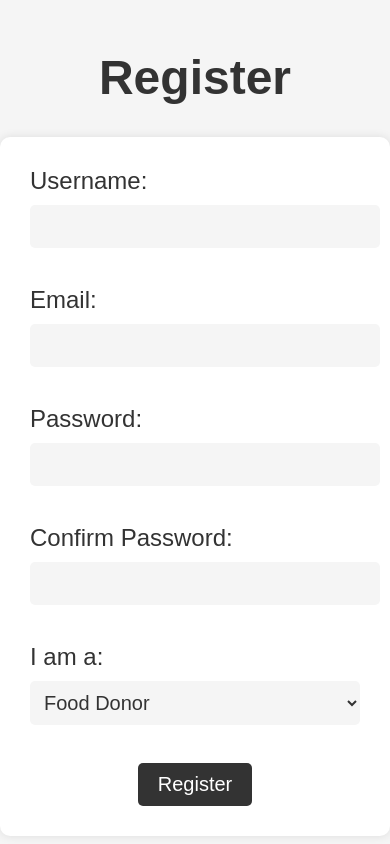
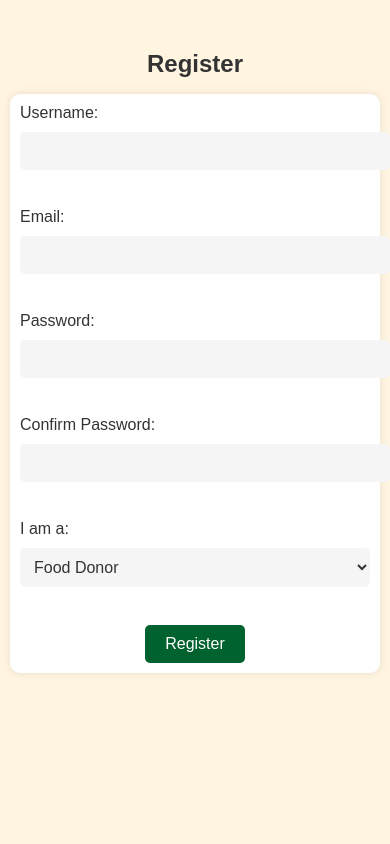
Before and after one commit to Diksha4248/google-try, a Flask app: page /register in a window 390 px wide. Run offline with Flask 2, Linux system fonts and the light colour scheme.

Commit message:
frontend changes

```diff
--- a/templates/register.html
+++ b/templates/register.html
@@ -2,10 +2,11 @@
 <html>
   <head>
     <title>Register</title>
+    <meta name="viewport" content="width=device-width, initial-scale=1.0">
     <style>
       body {
         font-family: Arial, sans-serif;
-        background-color: #f5f5f5;
+        background-color: #fff5e1;
         margin: 0;
         padding: 0;
       }
@@ -54,7 +55,7 @@
         border-radius: 5px;
         text-decoration: none;
         color: #fff;
-        background-color: #333;
+        background-color:#00622e;
         transition: all 0.3s ease;
         font-size: 20px;
         border: none;
@@ -62,6 +63,80 @@
 
       input[type="submit"]:hover {
         background-color: #555;
+      }
+
+      /* Media Queries */
+      @media only screen and (max-width: 1024px) {
+        form {
+          padding: 20px;
+        }
+
+        label {
+          font-size: 20px;
+        }
+
+        input[type="text"],
+        input[type="email"],
+        input[type="password"],
+        select {
+          font-size: 18px;
+        }
+
+        input[type="submit"] {
+          font-size: 18px;
+        }
+      }
+
+      @media only screen and (max-width: 768px) {
+        h1 {
+          font-size: 36px;
+        }
+
+        form {
+          padding: 20px;
+        }
+
+        label {
+          font-size: 20px;
+        }
+
+        input[type="text"],
+        input[type="email"],
+        input[type="password"],
+        select {
+          font-size: 18px;
+        }
+
+        input[type="submit"] {
+          font-size: 18px;
+        }
+      }
+
+      @media only screen and (max-width: 480px) {
+        h1 {
+          font-size: 24px;
+        }
+
+        form {
+          padding: 10px;
+          margin-left: 10px;
+          margin-right: 10px;
+        }
+
+        label {
+          font-size: 16px;
+        }
+
+        input[type="text"],
+        input[type="email"],
+        input[type="password"],
+        select {
+          font-size: 16px;
+        }
+
+        input[type="submit"] {
+          font-size: 16px;
+        }
       }
     </style>
   </head>
@@ -75,6 +150,7 @@
       <input type="email" name="email" id="email" /><br /><br />
 
       <label for="password">Password:</label>
+
       <input type="password" name="password" id="password" /><br /><br />
 
       <label for="confirm_password">Confirm Password:</label>
```
Also changed, not shown: templates/home.html (+130 -0 lines), templates/login.html (+22 -4 lines), 1 other file.
